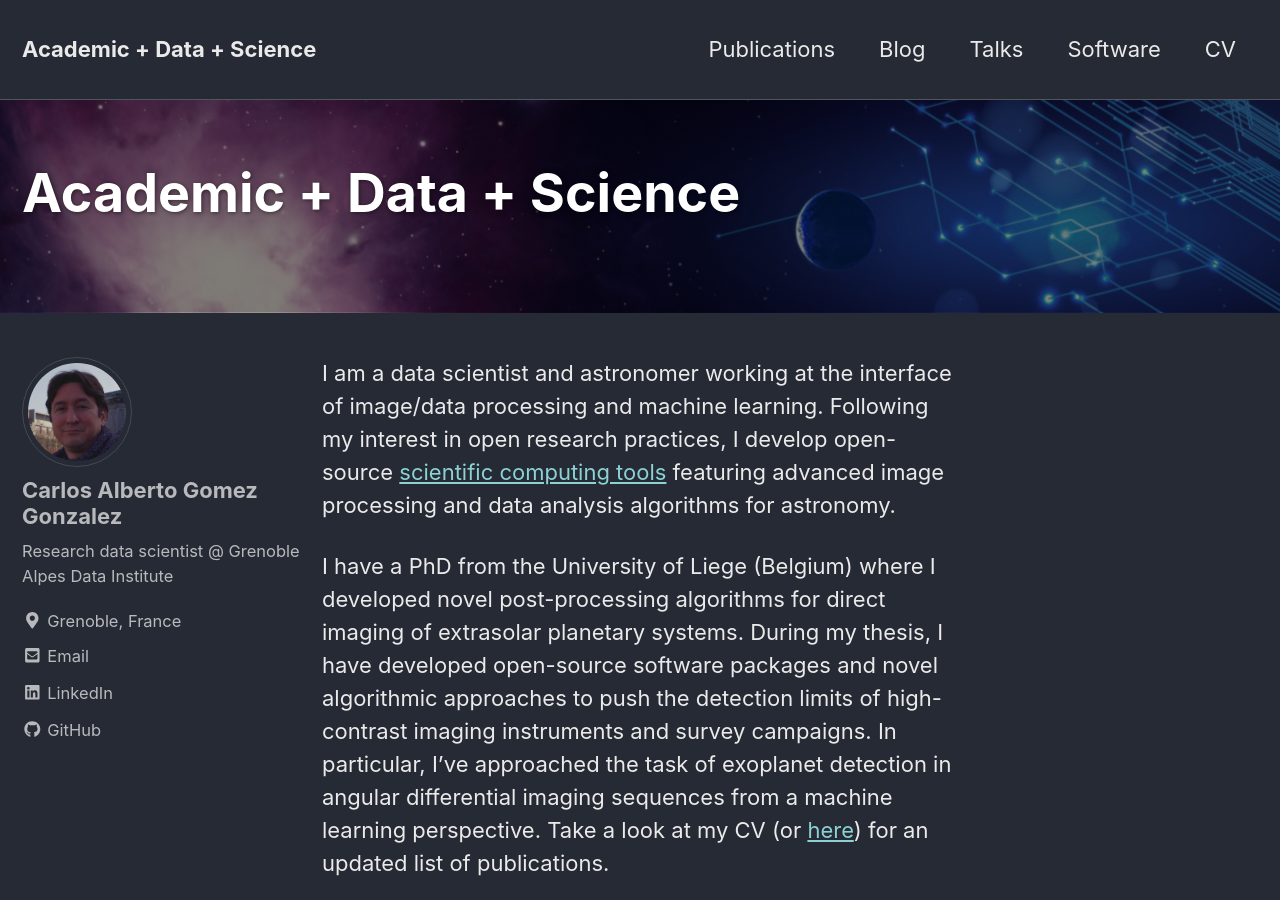
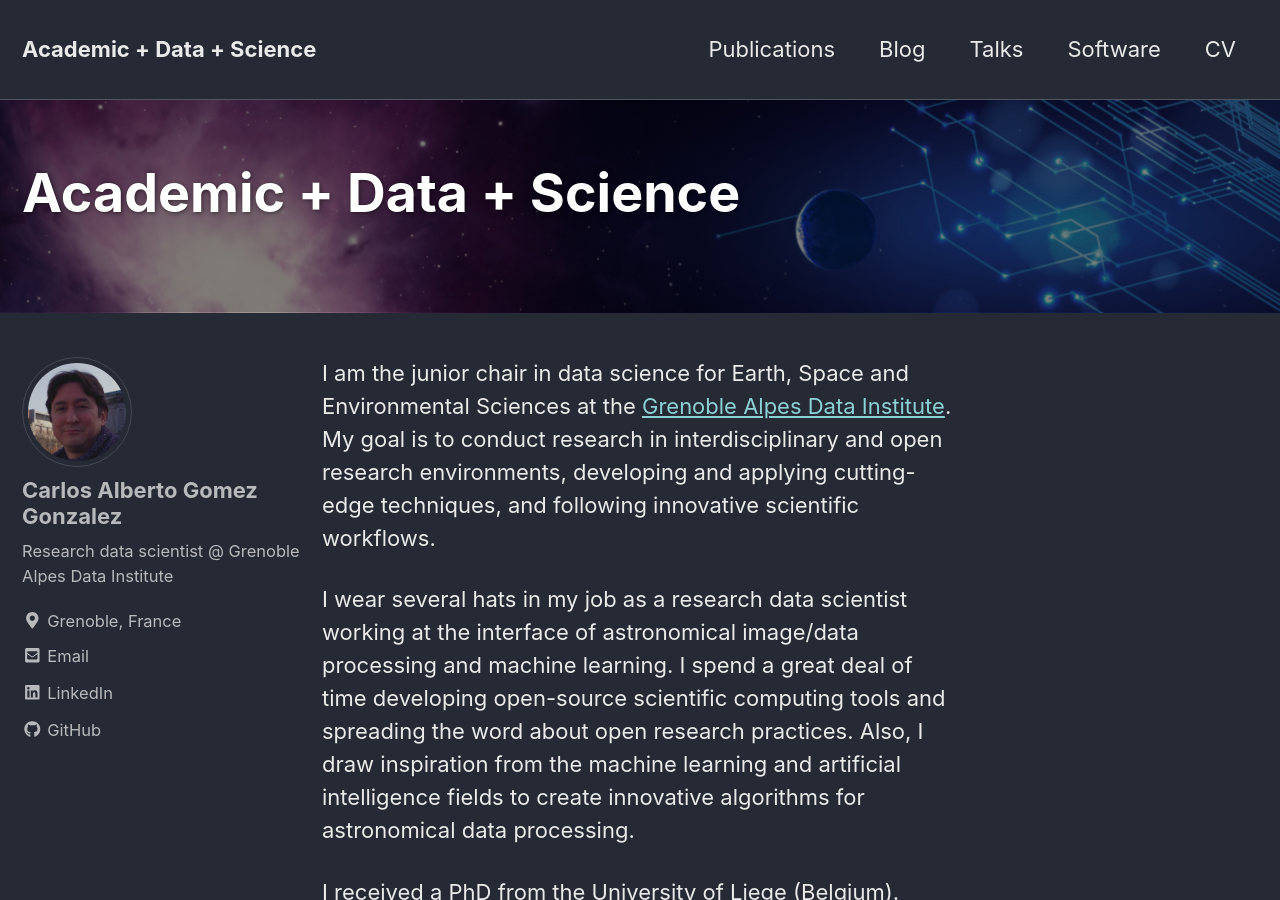
Before and after one commit to carlos-gg/carlos-gg.github.io, a Jekyll site: the page built from index.md, in a window 1280 px wide and 900 px high. Built offline with Jekyll 4.4.1, drawn with Linux system fonts in a browser that asks for light colours; nearby versions of some CDN libraries; our own code applies the rules of GitHub Pages for plain Markdown files; the list of posts is cut into pages by our own code; some of the changed text lies outside the part shown.

Commit message:
no message

```diff
--- a/index.md
+++ b/index.md
@@ -1,9 +1,11 @@
-I am a data scientist and astronomer working at the interface of image/data processing and machine learning. Following my interest in open research practices, I develop open-source [scientific computing tools](/software/) featuring advanced image processing and data analysis algorithms for astronomy.
+I am the junior chair in data science for Earth, Space and Environmental Sciences at the [Grenoble Alpes Data Institute](https://data-institute.univ-grenoble-alpes.fr/). My goal is to conduct research in interdisciplinary and open research environments, developing and applying cutting-edge techniques, and following innovative scientific workflows.
 
-I have a PhD from the University of Liege (Belgium) where I developed novel post-processing algorithms for direct imaging of extrasolar planetary systems. During my thesis, I have developed open-source software packages and novel algorithmic approaches to push the detection limits of high-contrast imaging instruments and survey campaigns. In particular, I've approached the task of exoplanet detection in angular differential imaging sequences from a machine learning perspective. Take a look at my CV (or [here](https://scholar.google.fr/citations?user=UJBh1DUAAAAJ&hl=en)) for an updated list of publications.
+I wear several hats in my job as a research data scientist working at the interface of astronomical image/data processing and machine learning. I spend a great deal of time developing open-source scientific computing tools and spreading the word about open research practices. Also, I draw inspiration from the machine learning and artificial intelligence fields to create innovative algorithms for astronomical data processing.
 
-Currently, I'm the junior research chair in data science for Earth, Space and Environmental Sciences at the [Grenoble Alpes Data Institute](https://data-institute.univ-grenoble-alpes.fr/). My aim is to conduct research in interdisciplinary environments, developing/applying cutting-edge methods and following innovative scientific workflows.
+I received a PhD from the University of Liege (Belgium). During my thesis, I developed open-source software packages and novel algorithmic approaches to push the detection limits of high-contrast imaging instruments and survey campaigns. In particular, I have approached the task of exoplanet detection in angular differential imaging sequences from a machine learning perspective. Take a look at my CV (or [here](https://scholar.google.fr/citations?user=UJBh1DUAAAAJ&hl=en)) for an updated list of publications.
 
+
+------------
 
 
 _"Essentially, all models are wrong, but some are useful"_, George Box.
```
